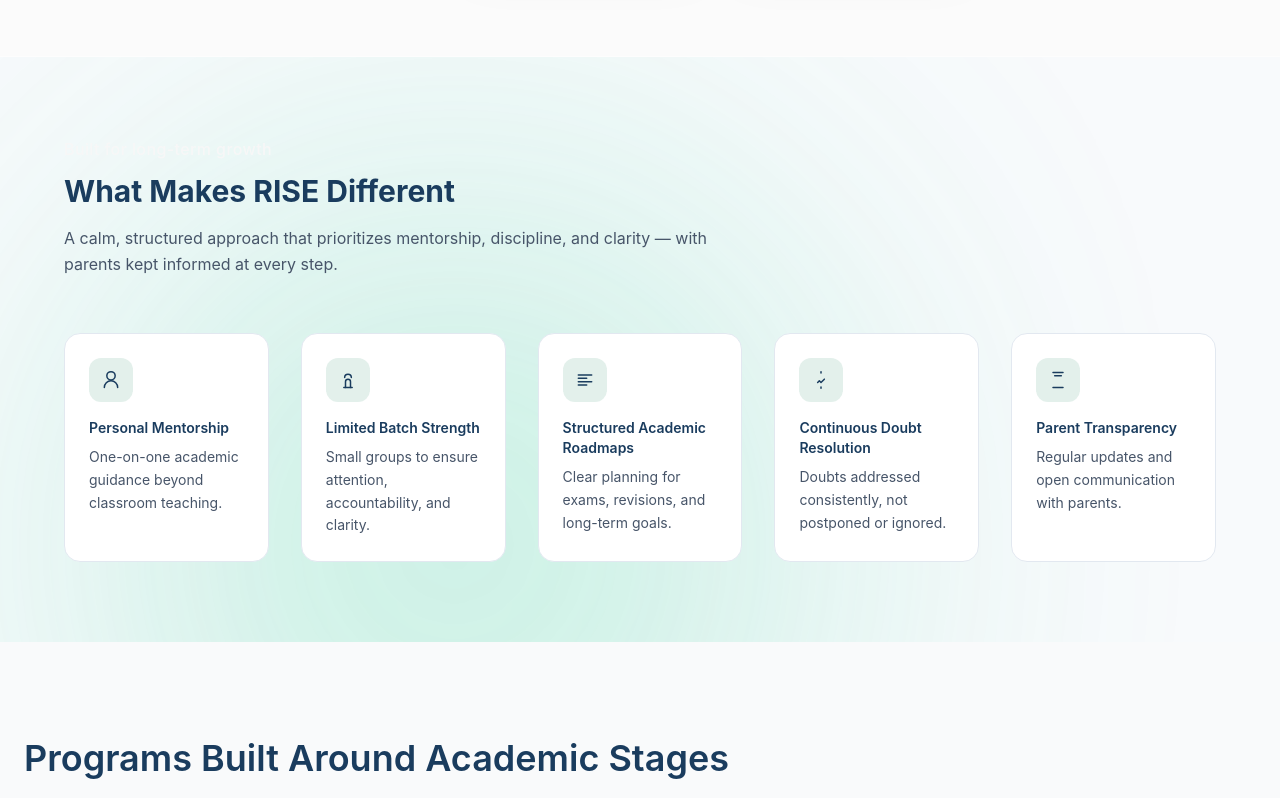
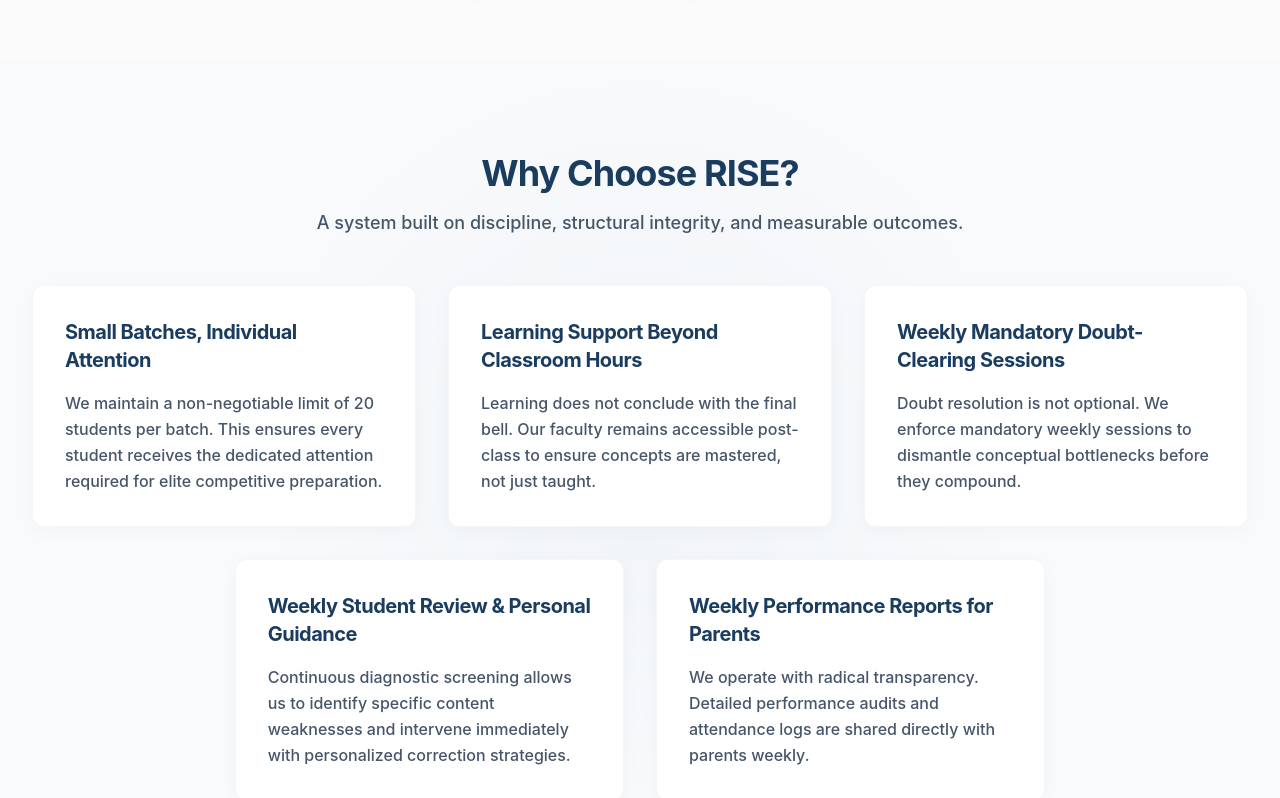
Before and after one commit to aali2k7/Rise, a Next.js app: page / in a window 1280 px wide. Shown: the part 1120-1918 px from the top of the page. Built offline with nearby package versions, Linux system fonts and the light colour scheme.

Commit message:
Changes UI

```diff
--- a/components/Sections/ValueHighlights.tsx
+++ b/components/Sections/ValueHighlights.tsx
@@ -1,137 +1,119 @@
 "use client";
 
+import React from "react";
+
 export default function ValueHighlights() {
+    const highlights = [
+        {
+            title: "Small Batches, Individual Attention",
+            description:
+                "We maintain a non-negotiable limit of 20 students per batch. This ensures every student receives the dedicated attention required for elite competitive preparation.",
+        },
+        {
+            title: "Learning Support Beyond Classroom Hours",
+            description:
+                "Learning does not conclude with the final bell. Our faculty remains accessible post-class to ensure concepts are mastered, not just taught.",
+        },
+        {
+            title: "Weekly Mandatory Doubt-Clearing Sessions",
+            description:
+                "Doubt resolution is not optional. We enforce mandatory weekly sessions to dismantle conceptual bottlenecks before they compound.",
+        },
+        {
+            title: "Weekly Student Review & Personal Guidance",
+            description:
+                "Continuous diagnostic screening allows us to identify specific content weaknesses and intervene immediately with personalized correction strategies.",
+        },
+        {
+            title: "Weekly Performance Reports for Parents",
+            description:
+                "We operate with radical transparency. Detailed performance audits and attendance logs are shared directly with parents weekly.",
+        },
+    ];
+
     return (
-    <section
-      id="value-highlights"
-      className="relative w-full bg-slate-50 py-20 overflow-hidden"
-    >
-      {/* Ambient Orb */}
+        <section className="relative py-16 lg:py-24 bg-slate-50 overflow-hidden">
+            {/* Subtle Background Radial */}
             <div
-        aria-hidden="true"
-        className="pointer-events-none absolute inset-0 z-0"
-      >
-        <div
-          className="absolute left-[10%] top-[35%]
-                     h-[600px] w-[600px]
-                     rounded-full
-                     bg-emerald-400/40
-                     blur-[160px]
-                     animate-orb"
+                className="absolute top-0 left-1/2 -translate-x-1/2 w-[800px] h-[800px]
+                   bg-[radial-gradient(closest-side,rgba(26,60,94,0.03),transparent)] pointer-events-none"
             />
+
+            <div className="relative z-10 max-w-7xl mx-auto px-6 lg:px-8">
+                {/* Section Header */}
+                <div className="text-center mb-12">
+                    <h2 className="text-3xl font-bold tracking-tight text-[#1A3C5E] sm:text-4xl">
+                        Why Choose RISE?
+                    </h2>
+                    <p className="mt-4 text-lg font-medium text-slate-600 max-w-2xl mx-auto">
+                        A system built on discipline, structural integrity, and measurable outcomes.
+                    </p>
                 </div>
 
-      {/* Content */}
-      <div className="relative z-10 mx-auto max-w-7xl px-6 lg:px-16">
-        {/* Header */}
-        <header className="mb-14 max-w-2xl">
-          <p className="text-support font-medium tracking-wide">
-            Built for long-term growth
-          </p>
-
-          <h2 className="mt-3 text-3xl font-bold text-[#1A3C5E]">
-            What Makes RISE Different
-          </h2>
-
-          <p className="mt-4 text-base leading-relaxed text-slate-600">
-            A calm, structured approach that prioritizes mentorship, discipline,
-            and clarity — with parents kept informed at every step.
-          </p>
-        </header>
-
-        {/* Cards */}
-        <div className="grid gap-8 sm:grid-cols-2 lg:grid-cols-5">
-          {[
-            {
-              title: "Personal Mentorship",
-              text: "One-on-one academic guidance beyond classroom teaching.",
-              icon: (
-                <>
-                  <path d="M12 12c2.761 0 5-2.239 5-5S14.761 2 12 2 7 4.239 7 7s2.239 5 5 5Z" />
-                  <path d="M20 21a8 8 0 0 0-16 0" />
-                </>
-              ),
-            },
-            {
-              title: "Limited Batch Strength",
-              text: "Small groups to ensure attention, accountability, and clarity.",
-              icon: (
-                <>
-                  <path d="M9 21v-7a3 3 0 0 1 6 0v7" />
-                  <path d="M7 21h10" />
-                  <path d="M8 9a4 4 0 1 1 8 0" />
-                </>
-              ),
-            },
-            {
-              title: "Structured Academic Roadmaps",
-              text: "Clear planning for exams, revisions, and long-term goals.",
-              icon: (
-                <>
-                  <path d="M4 6h16" />
-                  <path d="M4 10h10" />
-                  <path d="M4 14h16" />
-                  <path d="M4 18h10" />
-                </>
-              ),
-            },
-            {
-              title: "Continuous Doubt Resolution",
-              text: "Doubts addressed consistently, not postponed or ignored.",
-              icon: (
-                <>
-                  <path d="M8 15l2-2 2 2 4-4" />
-                  <path d="M12 2v1.5" />
-                  <path d="M12 20.5V22" />
-                </>
-              ),
-            },
-            {
-              title: "Parent Transparency",
-              text: "Regular updates and open communication with parents.",
-              icon: (
-                <>
-                  <path d="M6 3h12" />
-                  <path d="M8 7h8" />
-                  <path d="M6 21h12" />
-                </>
-              ),
-            },
-          ].map((item) => (
-            <div
-              key={item.title}
-              className="group flex h-full max-w-[18rem] flex-col
-                         rounded-2xl border border-slate-200 bg-white p-6
-                         transition-all hover:-translate-y-1 hover:shadow-lg"
-            >
-              <div className="mb-4 flex h-11 w-11 items-center justify-center rounded-xl bg-[#74B49B]/20">
-                <svg
-                  aria-hidden="true"
-                  viewBox="0 0 24 24"
-                  className="h-5 w-5"
-                  fill="none"
-                  stroke="#1A3C5E"
-                  strokeWidth="1.8"
-                  strokeLinecap="round"
-                  strokeLinejoin="round"
-                >
-                  {item.icon}
-                </svg>
+                {/*
+            Grid Layout:
+            Desktop: 3 top, 2 bottom (centered)
+            Mobile/Tablet: Stacked/Grid
+        */}
+                <div className="flex flex-col gap-8">
+                    {/* Row 1: 3 Items */}
+                    <div className="grid grid-cols-1 md:grid-cols-2 lg:grid-cols-3 gap-8">
+                        {highlights.slice(0, 3).map((item, index) => (
+                            <PremiumPlacard key={index} {...item} />
+                        ))}
                     </div>
 
-              <h3 className="mb-2 text-sm font-semibold text-[#1A3C5E]">
-                {item.title}
-              </h3>
-
-              <p className="text-sm leading-relaxed text-slate-600">
-                {item.text}
-              </p>
-            </div>
+                    {/* Row 2: 2 Items (Centered) */}
+                    <div className="grid grid-cols-1 md:grid-cols-2 lg:grid-cols-2 gap-8 lg:w-2/3 lg:mx-auto">
+                        {highlights.slice(3, 5).map((item, index) => (
+                            <PremiumPlacard key={index + 3} {...item} />
                         ))}
                     </div>
                 </div>
-
-      {/* Content for the section (Already configured above) */}
+            </div>
         </section>
     );
 }
+
+function PremiumPlacard({
+    title,
+    description,
+}: {
+    title: string;
+    description: string;
+}) {
+    return (
+        <div
+            className="group relative h-full w-full rounded-xl bg-white p-8
+                 border border-slate-100/80
+                 transition-all duration-500 ease-[cubic-bezier(0.25,0.46,0.45,0.94)]
+                 shadow-[0_4px_20px_rgba(0,0,0,0.03)]
+                 hover:-translate-y-2
+                 hover:shadow-[0_20px_40px_rgba(26,60,94,0.08)]
+                 hover:border-slate-200"
+        >
+            {/* Decorative Top Accent (Subtle) */}
+            <div
+                className="absolute top-0 left-0 w-full h-1 bg-gradient-to-r from-transparent via-[#1A3C5E]/10 to-transparent
+                   opacity-0 transition-opacity duration-500 group-hover:opacity-100"
+            />
+
+            <div className="flex flex-col h-full">
+                {/* Title */}
+                <h3
+                    className="text-xl font-bold tracking-tight text-[#1A3C5E] mb-4
+                       transition-colors duration-300 group-hover:text-[#0F2942]"
+                >
+                    {title}
+                </h3>
+
+                {/* Description */}
+                <p className="text-base font-medium text-slate-600 leading-relaxed
+                      transition-colors duration-300 group-hover:text-[#1A3C5E]"
+                >
+                    {description}
+                </p>
+            </div>
+        </div>
+    );
+}
```
Also changed, not shown: components/Sections/Header.tsx (+4 -4 lines). Lines whose indentation alone changed are shown as unchanged.
